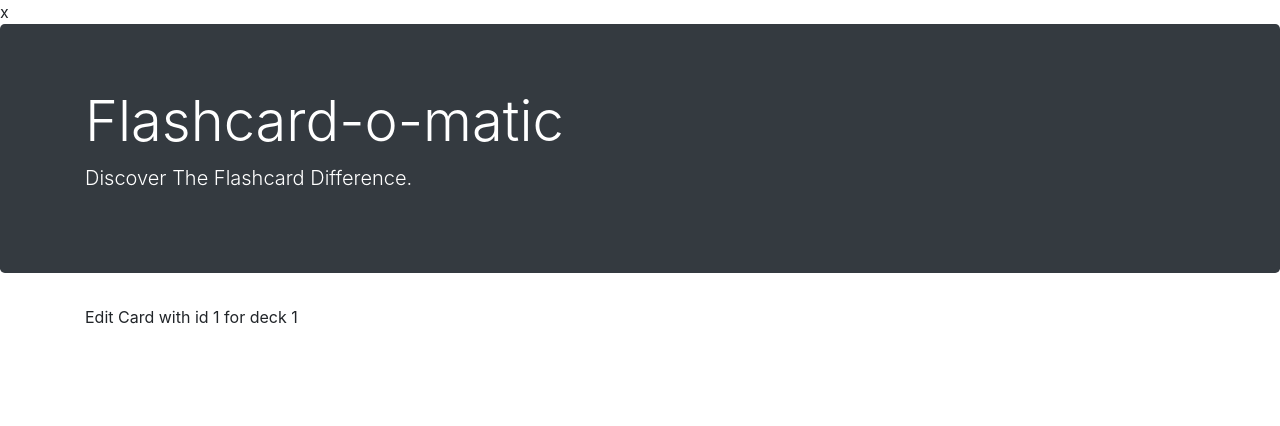
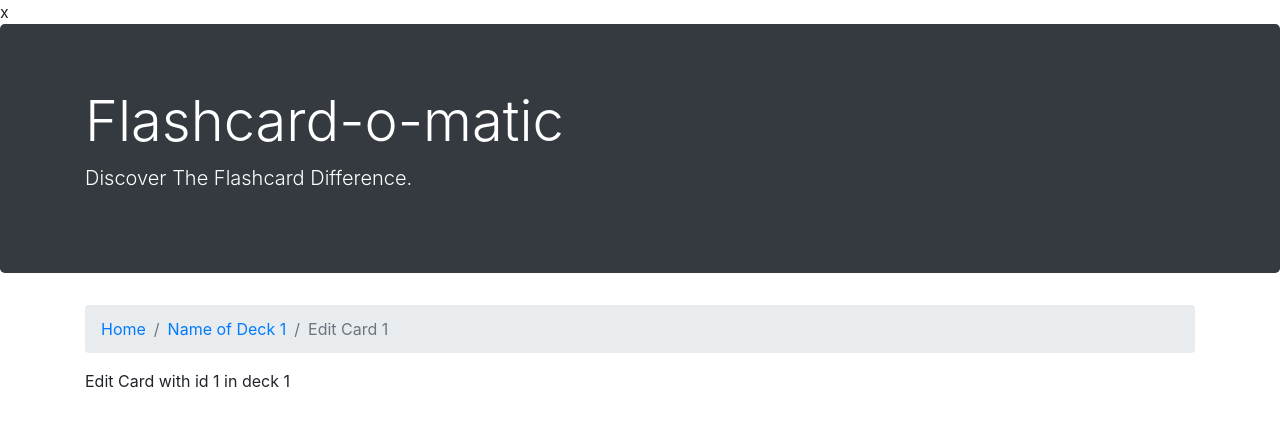
Before and after one commit to BrianHook1183/Flashcards_React, a React (Create React App) app: page /decks/1/cards/1/edit in a window 1280 px wide. Shown: the top 426 px of the page. Built offline with nearby package versions, Linux system fonts and the light colour scheme; no server answers; a web font is replaced by a local one.

Commit message:
breadcrumb path

```diff
--- a/src/Forms/FormCard.js
+++ b/src/Forms/FormCard.js
@@ -1,15 +1,33 @@
 import React from "react";
-import { useParams } from "react-router-dom";
+import { useParams, Link } from "react-router-dom";
 
 function FormCard() {
   const { cardId, deckId } = useParams();
   const placeHolder = (
     <p>
-      Edit Card with id {cardId} for deck {deckId}
+      Edit Card with id {cardId} in deck {deckId}
     </p>
   );
+  //TODO replace with actual name of deck in breadcrumb path
 
-  return placeHolder;
+  return (
+    <div>
+      <nav aria-label="breadcrumb">
+        <ol class="breadcrumb">
+          <li class="breadcrumb-item">
+            <Link to="/">Home</Link>
+          </li>
+          <li class="breadcrumb-item">
+            <Link to={`/decks/${deckId}`}>Name of Deck {deckId}</Link>
+          </li>
+          <li class="breadcrumb-item active" aria-current="page">
+            Edit Card {cardId}
+          </li>
+        </ol>
+      </nav>
+      {placeHolder}
+    </div>
+  );
 }
 
 export default FormCard;
--- a/src/Forms/FormDeck.js
+++ b/src/Forms/FormDeck.js
@@ -1,11 +1,29 @@
 import React from "react";
-import { useParams } from "react-router-dom";
+import { useParams, Link } from "react-router-dom";
 
 function FormDeck() {
   const { deckId } = useParams();
   const placeHolder = <p>Edit Deck with id {deckId}</p>;
+  //TODO replace with actual name of deck in breadcrumb path
 
-  return placeHolder;
+  return (
+    <div>
+      <nav aria-label="breadcrumb">
+        <ol class="breadcrumb">
+          <li class="breadcrumb-item">
+            <Link to="/">Home</Link>
+          </li>
+          <li class="breadcrumb-item">
+            <Link to={`/decks/${deckId}`}>Name of Deck {deckId}</Link>
+          </li>
+          <li class="breadcrumb-item active" aria-current="page">
+            Edit Deck
+          </li>
+        </ol>
+      </nav>
+      {placeHolder}
+    </div>
+  );
 }
 
 export default FormDeck;
```
